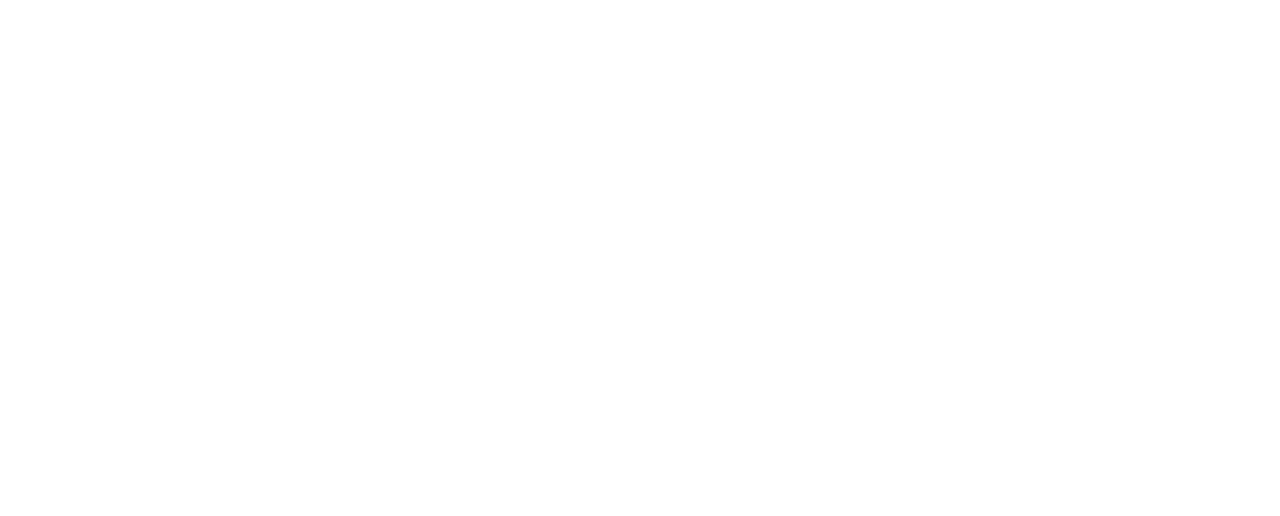
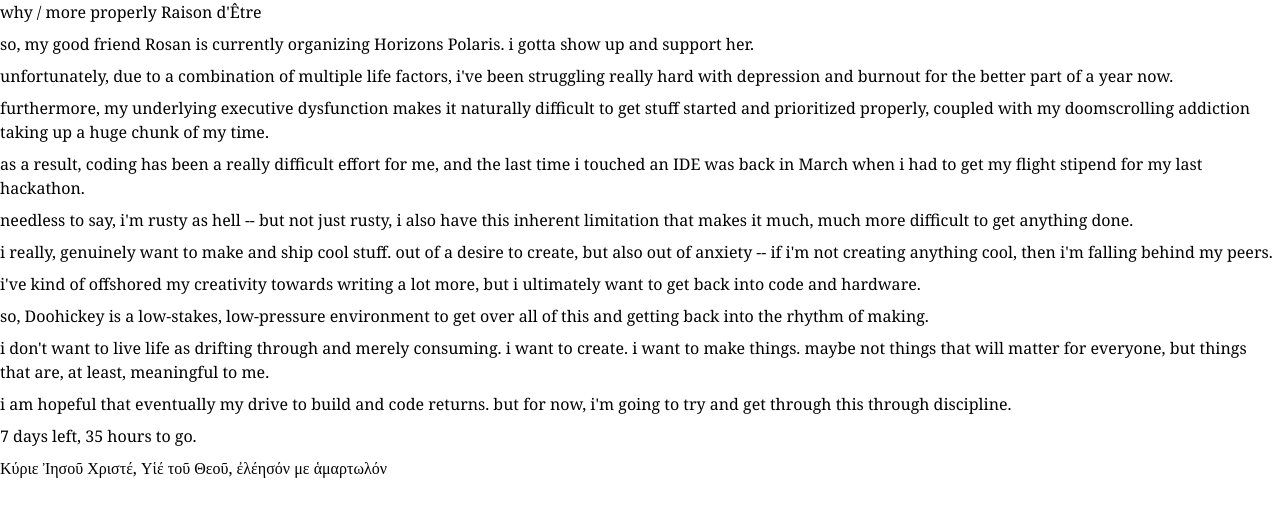
Before and after one commit to gbtsui/doohickey, a SvelteKit app: page /why in a window 1280 px wide. Shown: the top 516 px of the page. Built offline with nearby package versions, Linux system fonts and the light colour scheme.

Commit message:
feat: why, feature aspirations, made the front page look a lil nicer

```diff
--- a/package.json
+++ b/package.json
@@ -49,5 +49,8 @@
 		"vite": "^8.0.16",
 		"vitest": "^4.1.8",
 		"vitest-browser-svelte": "^2.1.1"
+	},
+	"dependencies": {
+		"@fontsource/noto-serif": "^5.2.9"
 	}
 }
--- a/src/routes/+layout.svelte
+++ b/src/routes/+layout.svelte
@@ -1,9 +1,17 @@
 <script lang="ts">
 	import './layout.css';
 	import favicon from '$lib/assets/favicon.svg';
+    import "@fontsource/noto-serif"
 
-	let { children } = $props();
+
+    let { children } = $props();
 </script>
+
+<style>
+    :global(body) {
+        font-family: "Noto Serif", serif
+    }
+</style>
 
 <svelte:head><link rel="icon" href={favicon} /></svelte:head>
 {@render children()}
--- a/src/routes/+page.svelte
+++ b/src/routes/+page.svelte
@@ -3,10 +3,29 @@
 import {resolve} from "$app/paths";
 </script>
 
-<h1>doohickey</h1>
-<h2>random stuff.</h2>
+<style>
+    .linkywinky {
+        transition: all;
+        transition-duration: 67ms;
+        transition-delay: 67ms;
+        height: 1.5rem;
+        font-size: 1rem
+    }
+    .linkywinky:hover {
+        color:red;
+        font-size: 1.2rem
+    }
+</style>
 
-<div>
-    <div>directory</div>
-    <a href={resolve("/why")}>why</a>
+<div class="flex flex-col gap-2 text-center items-center ">
+    <div class="m-2">
+        <h1 class="text-2xl">doohickey</h1>
+        <h2 class="text-lg">random stuff.</h2>
+    </div>
+
+    <div class="flex flex-col gap-2">
+        <div class="text-lg">directory</div>
+        <a href={resolve("/why")} class="linkywinky">why</a>
+        <a href={resolve("/feature-aspirations")} class="linkywinky">feature-aspirations</a>
+    </div>
 </div>
--- /dev/null
+++ b/src/routes/feature-aspirations/+page.svelte
@@ -0,0 +1,14 @@
+<script lang="ts">
+
+</script>
+
+<div class="flex flex-col gap-2">
+    <div>feature aspirations / more properly Stuff I Want To Implement</div>
+
+    <ul>
+        <li>markdown parser and renderer</li>
+        <li>public habit tracker</li>
+        <li>basic reminder slackbot</li>
+        <li>book review framework</li>
+    </ul>
+</div>
--- a/src/routes/why/+page.svelte
+++ b/src/routes/why/+page.svelte
@@ -0,0 +1,55 @@
+<script lang="ts">
+
+</script>
+
+<div class="flex flex-col gap-2">
+    <div>why / more properly Raison d'Être</div>
+
+    <div>
+        so, my good friend Rosan is currently organizing Horizons Polaris. i gotta show up and support her.
+    </div>
+
+    <div>
+        unfortunately, due to a combination of multiple life factors, i've been struggling really hard with depression and burnout for the better part of a year now.
+    </div>
+
+    <div>
+        furthermore, my underlying executive dysfunction makes it naturally difficult to get stuff started and prioritized properly, coupled with my doomscrolling addiction taking up a huge chunk of my time.
+    </div>
+
+    <div>
+        as a result, coding has been a really difficult effort for me, and the last time i touched an IDE was back in March when i had to get my flight stipend for my last hackathon.
+    </div>
+
+    <div>
+        needless to say, i'm rusty as hell -- but not just rusty, i also have this inherent limitation that makes it much, much more difficult to get anything done.
+    </div>
+
+    <div>
+        i really, genuinely want to make and ship cool stuff. out of a desire to create, but also out of anxiety -- if i'm not creating anything cool, then i'm falling behind my peers.
+    </div>
+
+    <div>
+        i've kind of offshored my creativity towards writing a lot more, but i ultimately want to get back into code and hardware.
+    </div>
+
+    <div>
+        so, Doohickey is a low-stakes, low-pressure environment to get over all of this and getting back into the rhythm of making.
+    </div>
+
+    <div>
+        i don't want to live life as drifting through and merely consuming. i want to create. i want to make things. maybe not things that will matter for everyone, but things that are, at least, meaningful to me.
+    </div>
+
+    <div>
+        i am hopeful that eventually my drive to build and code returns. but for now, i'm going to try and get through this through discipline.
+    </div>
+
+    <div>
+        7 days left, 35 hours to go.
+    </div>
+
+    <div>
+        Κύριε Ἰησοῦ Χριστέ, Υἱέ τοῦ Θεοῦ, ἐλέησόν με ἁμαρτωλόν
+    </div>
+</div>
```
Also changed, not shown: 1 other file (tests, documents, lock files or other folders).
